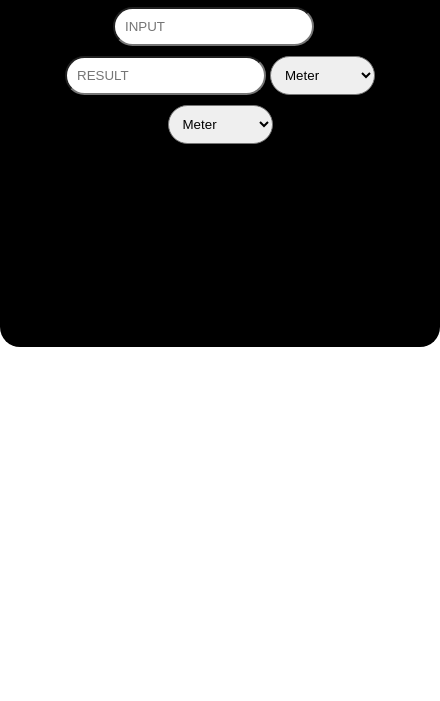
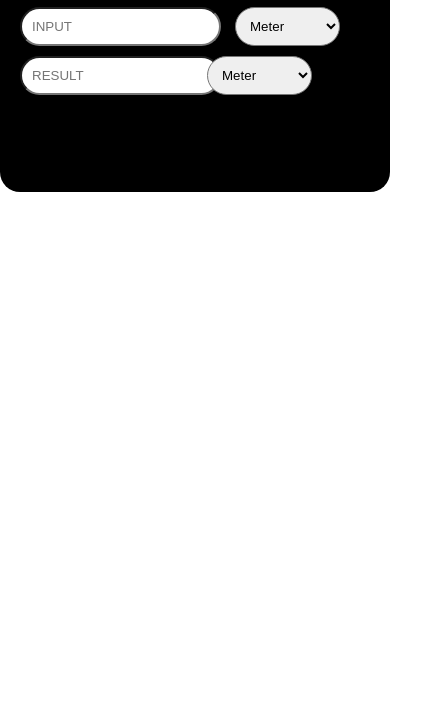
Before and after one commit to MadeAriya/konversijarak.github.io, a plain HTML site: page index.html in a window 390 px wide. Shown: the part 143-844 px from the top of the page, 440 px wide, since content can reach past the window. Drawn offline with Linux system fonts and the light colour scheme.

Commit message:
first commit

```diff
--- a/style.css
+++ b/style.css
@@ -37,3 +37,29 @@ input,select {
     -ms-border-radius: 40px;
     -o-border-radius: 40px;
 }
+
+/*RESPONSIVE*/
+@media screen and (max-width: 600px){
+
+.konversi-body {
+    width: auto;
+    height: auto;
+}
+
+.konversi-body ,input {
+    text-align: left;
+}
+
+#inputtype {
+    position: relative;
+    bottom: 49px;
+    left: 10px;
+}
+
+#resulttype {
+    position: relative;
+    left: 187px;
+    bottom: 49px;
+}
+
+}
```
